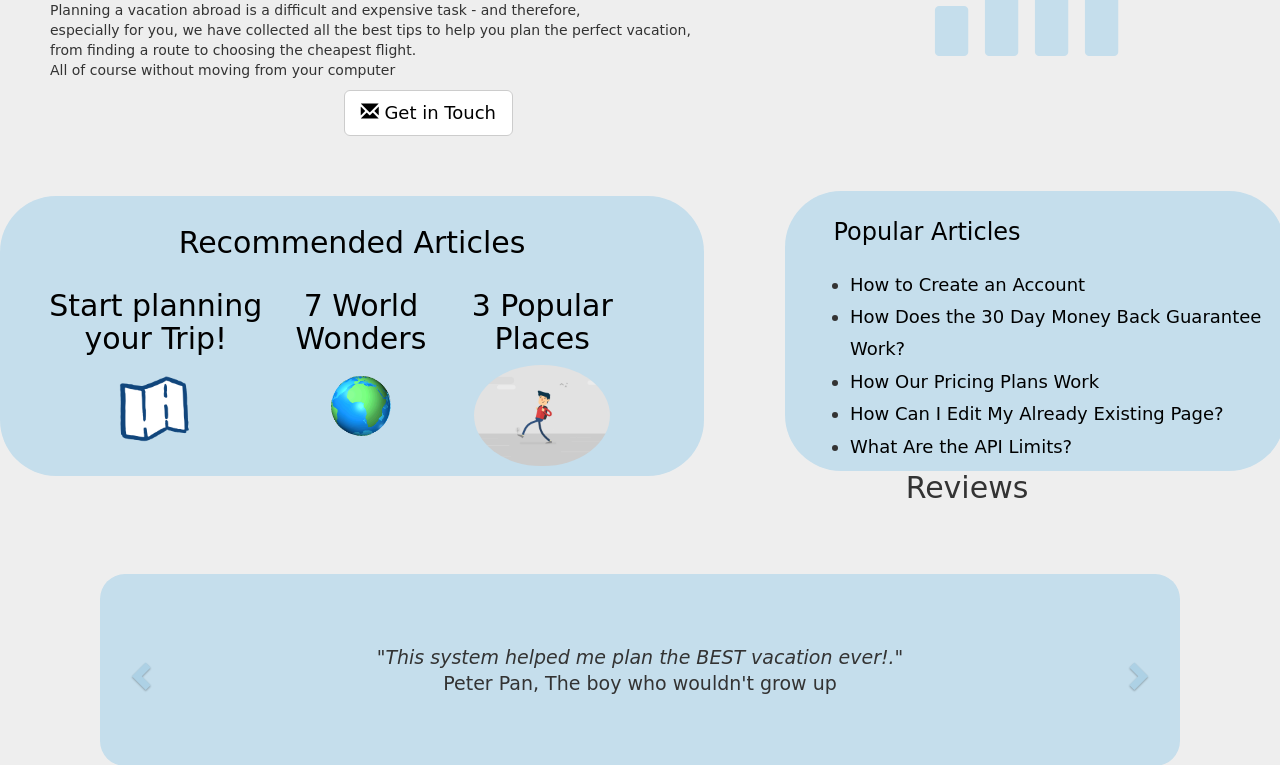
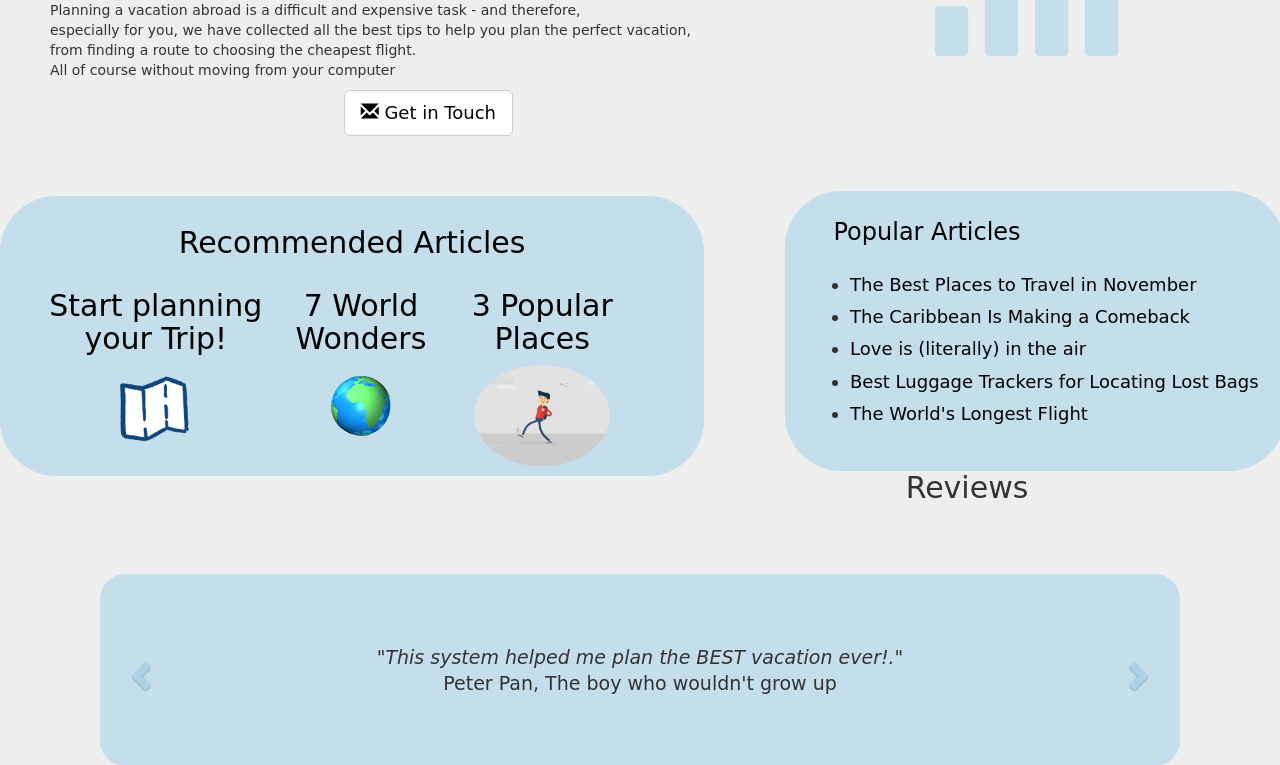
Before and after one commit to galchzh/Travel-system, a Yii app: template views/site/index.php in a window 1280 px wide. Shown: the part 640-1405 px from the top of the page. Run offline with PHP 8.4 and a stand-in for Yii, Linux system fonts and the light colour scheme; the template is opened without the code that fills it, so the values that code supplies are empty; some libraries are stand-ins or nearby versions.

Commit message:
last changes

```diff
--- a/config/db.php
+++ b/config/db.php
@@ -2,9 +2,9 @@
 
 return [
     'class' => 'yii\db\Connection',
-    'dsn' => 'mysql:host=localhost;dbname=try2',
-    'username' => 'gal',
-    'password' => 'gal',
+    'dsn' => 'mysql:host=localhost;dbname=galch_YiiProject',
+    'username' => 'galch_Test',
+    'password' => '12345',
     'charset' => 'utf8',
 
     // Schema cache options (for production environment)
--- a/controllers/ArticleController.php
+++ b/controllers/ArticleController.php
@@ -174,7 +174,7 @@ class ArticleController extends Controller
     {
         $model = $this->findModel($id);
 
-        if ($model->load(Yii::$app->request->post()) && $model->save()) {
+        if ($model->load(Yii::$app->request->post()) && $model->save(false)) {
             return $this->redirect(['view', 'id' => $model->id]);
         }
 
--- a/views/article/view.php
+++ b/views/article/view.php
@@ -64,7 +64,7 @@ $this->params['breadcrumbs'][] = $this->title;
                 <p style="color:gray"> <?=$model->description?></p>
                 <br>
                 <br>
-                <p style="margin: 5px 18px 9px; padding:8px; font-size: 14px; line-height: 1.8;"> <?=$model->body?></p>
+                <p style="margin: 5px 18px 9px; padding:8px; font-size: 14px; line-height: 1.8; format: paragrphs;"> <?=$model->body?></p>
 
                 <p class="author"> -<?=$model->createdBy->name?>-</p>
 <br><br>
--- a/views/site/index.php
+++ b/views/site/index.php
@@ -157,11 +157,12 @@ AppAsset::register($this);
   <section id="ht-kb-articles-widget-2" class="widget hkb_widget_articles" style="float:right;">
     <h3 class="widget__title" style="margin:5%; margin-top:-2px; color:black;">Popular Articles</h3>
     <ul>
-      <li class="hkb-widget-article__format-standard"><a class="hkb-widget__entry-title" href="https://demo.herothemes.com/knowall/knowledge-base/how-to-create-an-account/">How to Create an Account</a></li>
-      <li class="hkb-widget-article__format-standard"><a class="hkb-widget__entry-title" href="https://demo.herothemes.com/knowall/knowledge-base/how-does-the-30-day-money-back-guarantee-work/">How Does the 30 Day Money Back Guarantee Work?</a></li>
-      <li class="hkb-widget-article__format-standard"><a class="hkb-widget__entry-title" href="https://demo.herothemes.com/knowall/knowledge-base/how-our-pricing-plans-work/">How Our Pricing Plans Work</a></li>
-      <li class="hkb-widget-article__format-standard"><a class="hkb-widget__entry-title" href="https://demo.herothemes.com/knowall/knowledge-base/how-can-i-edit-my-already-existing-page/">How Can I Edit My Already Existing Page?</a></li>
-      <li class="hkb-widget-article__format-standard"><a class="hkb-widget__entry-title" href="https://demo.herothemes.com/knowall/knowledge-base/what-are-the-api-limits/">What Are the API Limits?</a></li></ul>
+      <li class="hkb-widget-article__format-standard"><a class="hkb-widget__entry-title" href="../web/index.php/article/view?id=3">The Best Places to Travel in November</a></li>
+      <li class="hkb-widget-article__format-standard"><a class="hkb-widget__entry-title" href="../web/index.php/article/view?id=4">The Caribbean Is Making a Comeback</a></li>
+      <li class="hkb-widget-article__format-standard"><a class="hkb-widget__entry-title" href="../web/index.php/article/view?id=7">Love is (literally) in the air</a></li>
+      <li class="hkb-widget-article__format-standard"><a class="hkb-widget__entry-title" href="../web/index.php/article/view?id=9">Best Luggage Trackers for Locating Lost Bags</a></li>
+	  <li class="hkb-widget-article__format-standard"><a class="hkb-widget__entry-title" href="../web/index.php/article/view?id=5">The World's Longest Flight</a></li>
+	  </ul>
   </section>
       </div>
 </div>
```
Also changed, not shown: views/article/index.php (+10 -1 lines), 1 other file.
